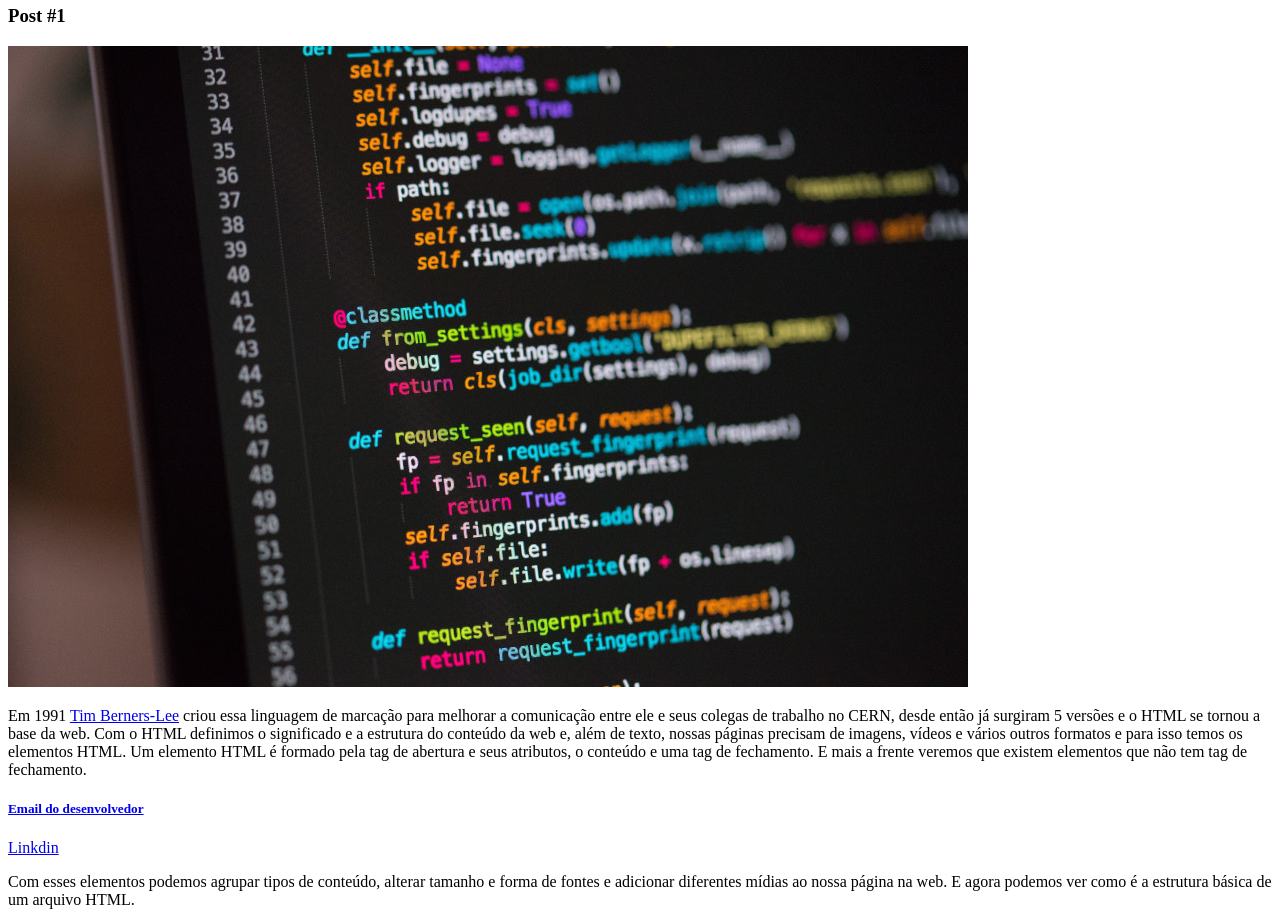
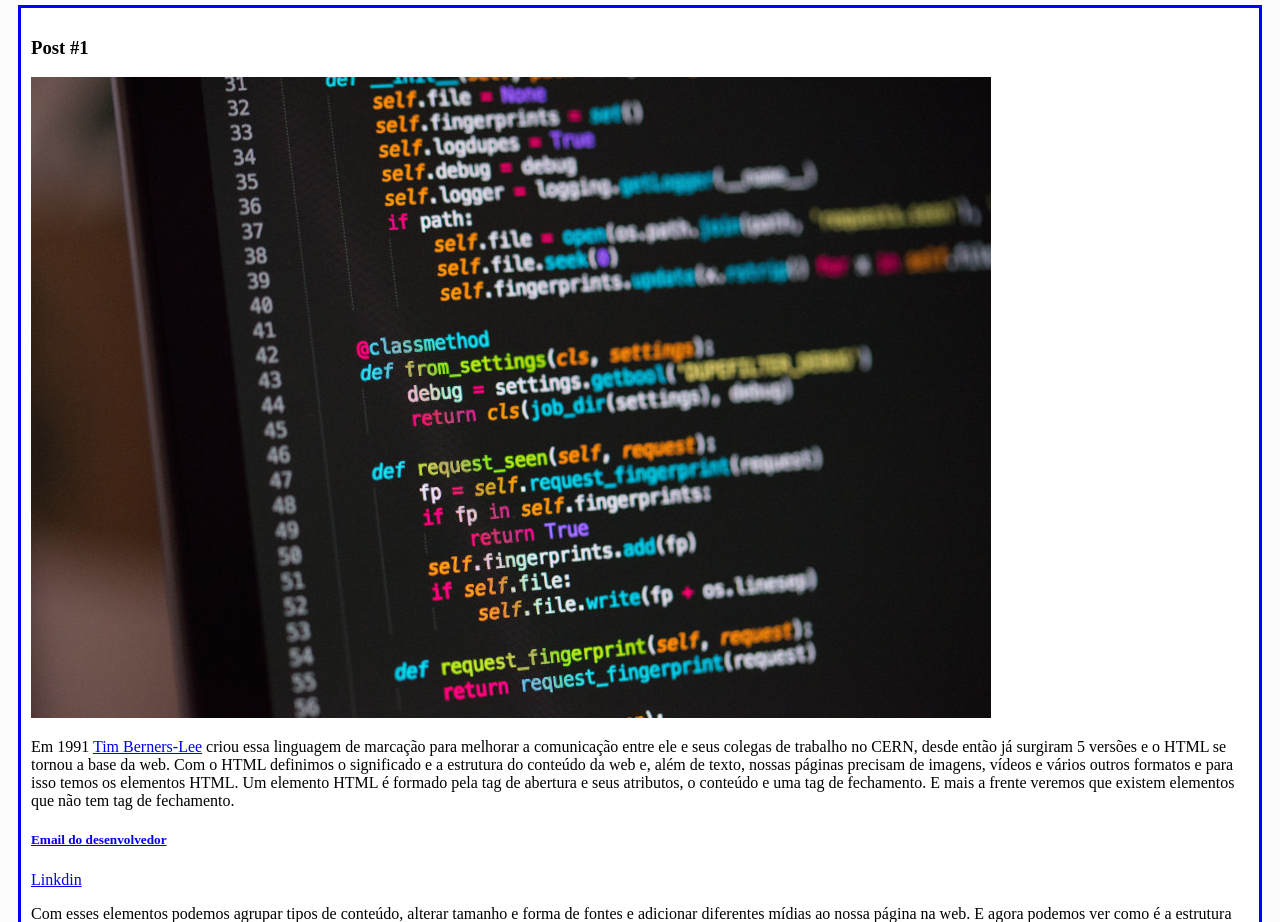
Before and after one commit to Doni-zete/CADASTRO-DE-SERIES.NET, a plain HTML site: page index.html in a window 1280 px wide. Shown: the part 434-1356 px from the top of the page. Drawn offline with Linux system fonts and the light colour scheme.

Commit message:
Atualizando css e index

```diff
--- a/index.html
+++ b/index.html
@@ -17,12 +17,12 @@
     <section>
         <header>
 
-            <h2>Posts</h2>
+            <h2 class="subtitle ">Posts</h2>
         </header>
 
-        <article>
+        <article class="post">
             <header>
-                <h3>Post #1</h3>
+                <h3 class="post_title ">Post #1</h3>
                 <img src="/img/code-html.jpg" alt="Editor de texto mostrando códigos HTML">
                 <p>
                     Em 1991 <a href="https://pt.wikipedia.org/wiki/Tim_Berners-Lee" target="blank">Tim Berners-Lee</a>
--- a/style.css
+++ b/style.css
@@ -0,0 +1,17 @@
+body{
+    background: #fcfcfc ;
+}
+
+.subtitle {
+
+}
+.post{
+background: #fff;
+padding: 10px;
+border: 3px solid blue;
+margin: 10px;
+}
+
+.post_title{
+
+}
```
Also changed, not shown: 1 other file.
